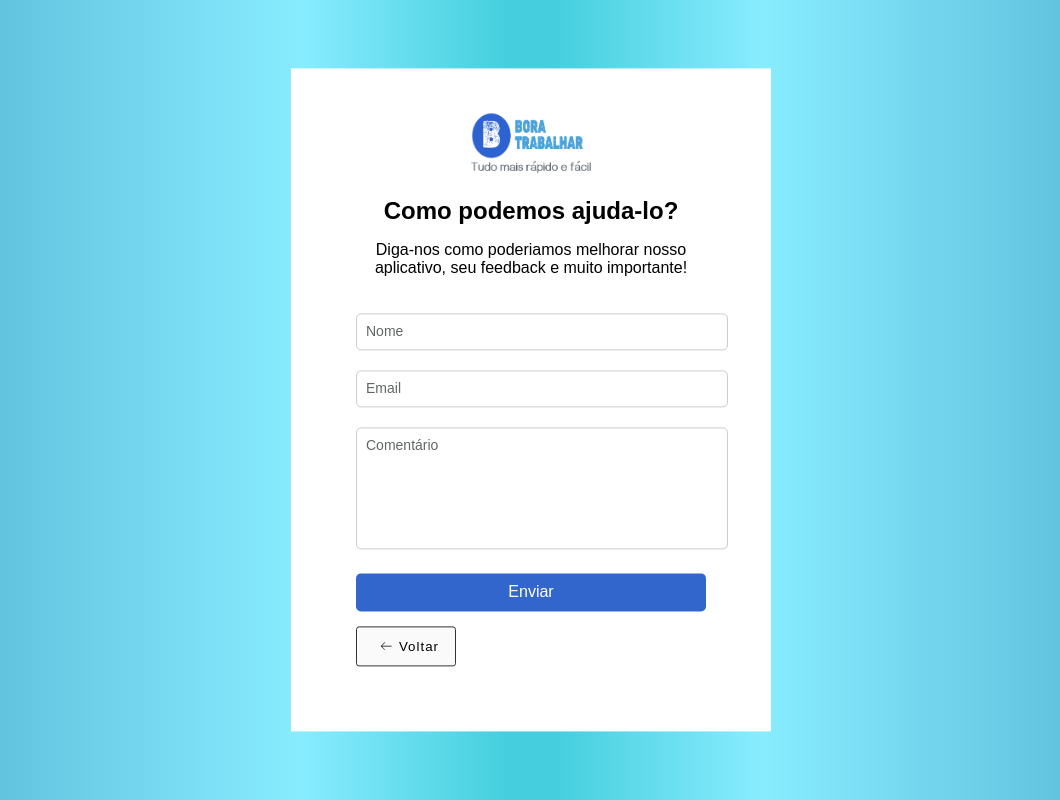
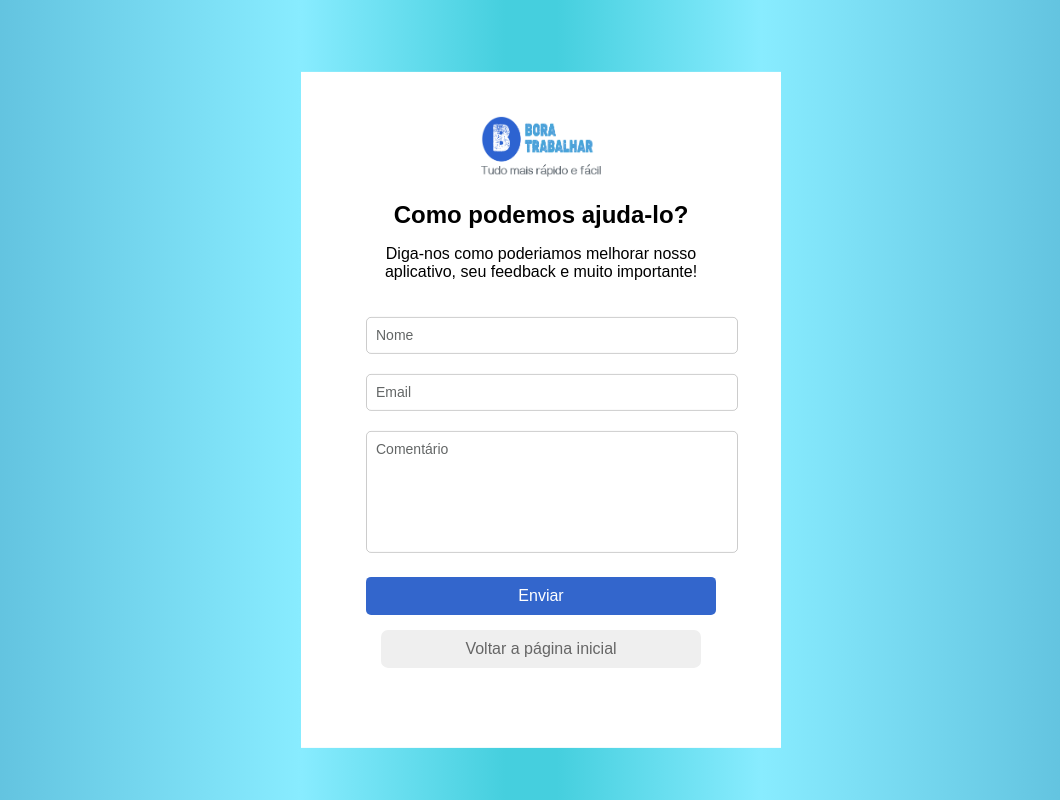
Before and after one commit to luizfelipe-developer/BORA-TRABALHAR, a PHP site: page /componentes/paginas/suporte/suporte.html in a window 1280 px wide. Shown: the whole page, without its empty margins (109-1169 px from the left). Run offline with PHP 8.4, Linux system fonts and the light colour scheme.

Commit message:
botao de voltar nas paginas

```diff
--- a/componentes/css/contato.css
+++ b/componentes/css/contato.css
@@ -104,37 +104,13 @@ body {
     transform: translate(-50%, -50%);
     background-color: white;
     padding: 45px;
+    margin: 10px;
 }
-#back {
-  display: flex;
-  height: 3em;
-  width: 100px;
-  align-items: center;
-  justify-content: center;
-  background-color: #eeeeee4b;
-  border-radius: 3px;
-  letter-spacing: 1px;
-  transition: all 0.2s linear;
-  cursor: pointer;
-  border: 0.5px solid #333;
-  margin-top: 15px;
- }
-  a {
-  text-decoration: none;
-  color: #333;
- }
- button > svg {
-  margin-right: 5px;
-  margin-left: 5px;
-  font-size: 20px;
-  transition: all 0.4s ease-in;
- }
-
- button:hover > svg {
-  font-size: 1.2em;
-  transform: translateX(-5px);
- }
-
- button:hover {
-  transform: translateY(-2px);
- }
+#home{
+  text-decoration:none;
+  color: #666;
+  background-color: #efefef;
+  margin: 15px ;
+  padding: 10px;
+  border-radius: 7px;
+}
--- a/componentes/paginas/cadastro/cliente.html
+++ b/componentes/paginas/cadastro/cliente.html
@@ -12,7 +12,7 @@
     <div class="container">
         <form class="form_container">
             <div class="title_container">
-              <p class="title">CADASTRE-SE COMO COLABORADOR</p>
+              <p class="title">CADASTRE-SE COMO CLIENTE</p>
               <span class="subtitle">Comece a usar nosso site, basta criar uma conta e aproveitar a experiência.</span>
             </div>
             <div class="input_nome">
@@ -72,7 +72,7 @@
             <button title="Sign In" type="submit" class="sign-in_btn">
               <span>Cadastrar</span>
             </button>
-            <a href="../../../index.html"> Voltar a página inicial</a>
+            <a id="home" href="../../../index.html"> Voltar a página inicial</a>
         </form>
     </div>
 
--- a/componentes/paginas/cadastro/colaborador.html
+++ b/componentes/paginas/cadastro/colaborador.html
@@ -76,7 +76,7 @@
             <button title="Sign In" type="submit" class="sign-in_btn">
               <span>Cadastrar</span>
             </button>
-            <a href="../../../index.html"> Voltar a página inicial</a>
+            <a id="home" href="../../../index.html"> Voltar a página inicial</a>
         </form>
     </div>
 
--- a/componentes/paginas/suporte/suporte.html
+++ b/componentes/paginas/suporte/suporte.html
@@ -35,17 +35,7 @@
                 </div>
                 <button type="submit">Enviar</button>
             </form>
-            <a href="../../../index.html">
-                <button id="back">
-                    <svg height="16" width="16" xmlns="http://www.w3.org/2000/svg" version="1.1"
-                        viewBox="0 0 1024 1024">
-                        <path
-                            d="M874.690416 495.52477c0 11.2973-9.168824 20.466124-20.466124 20.466124l-604.773963 0 188.083679 188.083679c7.992021 7.992021 7.992021 20.947078 0 28.939099-4.001127 3.990894-9.240455 5.996574-14.46955 5.996574-5.239328 0-10.478655-1.995447-14.479783-5.996574l-223.00912-223.00912c-3.837398-3.837398-5.996574-9.046027-5.996574-14.46955 0-5.433756 2.159176-10.632151 5.996574-14.46955l223.019353-223.029586c7.992021-7.992021 20.957311-7.992021 28.949332 0 7.992021 8.002254 7.992021 20.957311 0 28.949332l-188.073446 188.073446 604.753497 0C865.521592 475.058646 874.690416 484.217237 874.690416 495.52477z">
-                        </path>
-                    </svg>
-                    <span>Voltar</span>
-                </button>
-            </a>
+            <a id="home" href="../../../index.html"> Voltar a página inicial</a>
         </div>
 
     </div>
```
Also changed, not shown: componentes/css/colaborador.css (+8 -0 lines), componentes/css/login.css (+9 -27 lines), componentes/paginas/entrar/pglogin.html (+1 -11 lines), componentes/paginas/sobre/sobre.html (+4 -6 lines).
